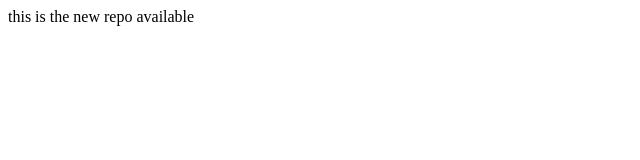
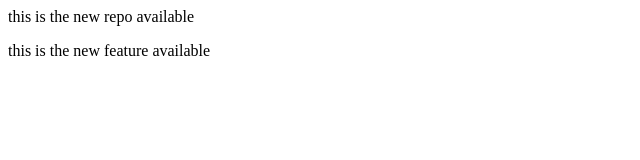
Before and after one commit to Code-Rachit/LocalRepo, a plain HTML site: page index.html in a window 1280 px wide. Shown: the whole page, without its empty margins (0-640 px from the left). Drawn offline with Linux system fonts and the light colour scheme.

Commit message:
new feature added

```diff
--- a/index.html
+++ b/index.html
@@ -1 +1,2 @@
 <p>this is the new repo available</p>
+<p>this is the new feature available</p>
```
